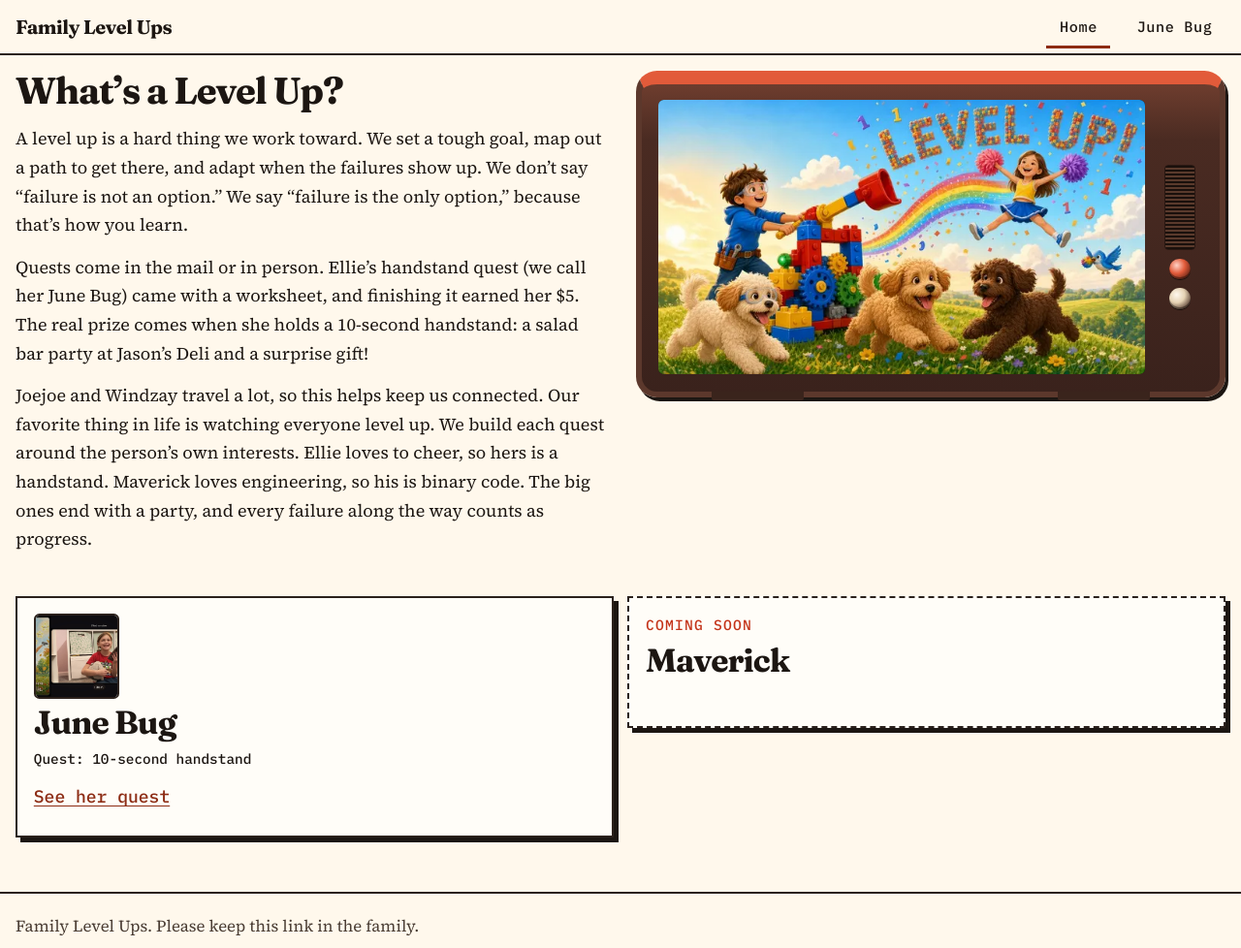
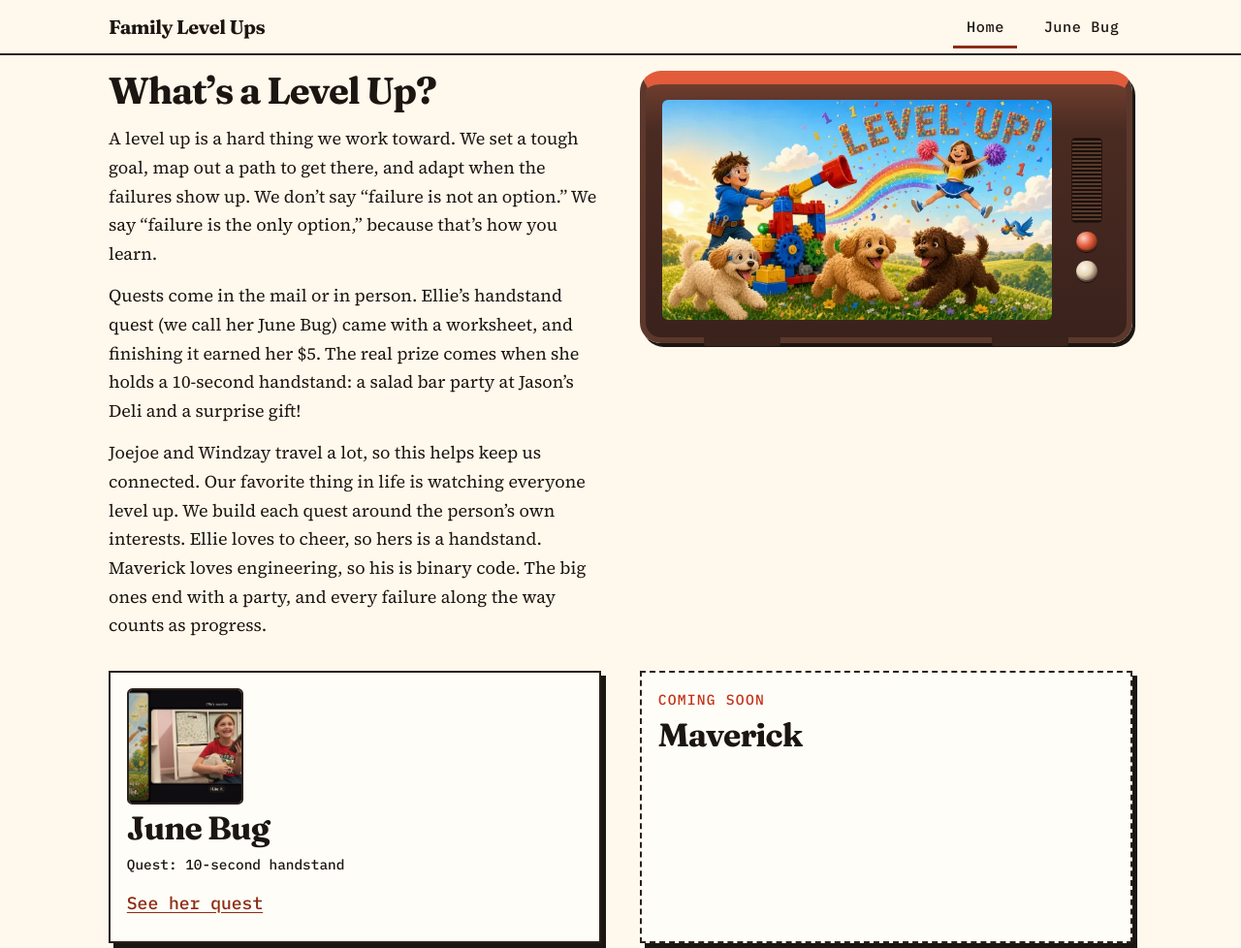
Before and after one commit to familylevelups/familylevelups.github.io, a plain HTML site: page index.html in a window 1280 px wide. Shown: the top 978 px of the page at 97% size. Drawn offline with Linux system fonts and the light colour scheme.

Commit message:
Align the desktop pages on one centered grid.
Share a 1120px container, match the hero and card columns, and center the June Bug column.

Co-authored-by: KidRunComVC <KidRunComVC@users.noreply.github.com>

```diff
--- a/css/styles.css
+++ b/css/styles.css
@@ -97,10 +97,7 @@ html {
 }
 
 body {
-  display: flex;
-  flex-direction: column;
   margin: 0;
-  min-height: 100vh;
   background: var(--bg);
   color: var(--ink);
   font-family: var(--serif);
@@ -109,10 +106,6 @@ body {
   line-height: 1.65;
   font-synthesis: none;
   text-rendering: optimizeLegibility;
-}
-
-main {
-  flex: 1 0 auto;
 }
 
 ::selection {
@@ -177,8 +170,11 @@ a:focus-visible {
 .wrap,
 .mast-inner,
 .footer-inner {
-  width: min(1400px, calc(100% - 2rem));
+  box-sizing: border-box;
+  width: min(1120px, 100%);
   margin-inline: auto;
+  padding-left: 20px;
+  padding-right: 20px;
 }
 
 .mast {
@@ -294,16 +290,26 @@ h2 {
 }
 
 .family-catalog {
-  padding: 1rem 0 0;
+  padding: 1.25rem 0 0;
 }
 
 .family-entry {
-  max-width: 42rem;
-  margin: 0 0 2.75rem;
+  max-width: none;
+  margin: 0 0 2rem;
 }
 
 .family-catalog > .family-entry:last-child {
-  margin-bottom: 3.5rem;
+  margin-bottom: 0;
+}
+
+.read-col {
+  width: min(720px, 100%);
+  margin-inline: auto;
+}
+
+.split {
+  display: grid;
+  gap: 1.15rem;
 }
 
 .family-entry .kicker {
@@ -503,8 +509,7 @@ h2 {
 .people {
   display: grid;
   gap: 0.9rem;
-  max-width: 42rem;
-  margin: 0 0 3.5rem;
+  margin: 2rem 0 0;
   padding: 0;
   list-style: none;
 }
@@ -524,10 +529,11 @@ h2 {
 }
 
 .person-thumb {
-  width: 5.5rem;
-  max-width: 5.5rem;
-  height: 5.5rem;
+  width: 7.5rem;
+  max-width: 7.5rem;
+  height: 7.5rem;
   object-fit: cover;
+  object-position: center 20%;
   border: 2px solid var(--stroke);
   border-radius: 0.35rem;
 }
@@ -575,6 +581,7 @@ a.person-card:focus-visible {
 }
 
 .site-footer {
+  margin-top: 56px;
   border-top: 2px solid var(--stroke);
   padding: 1.25rem 0 2rem;
 }
@@ -591,6 +598,10 @@ a.person-card:focus-visible {
   font-size: clamp(1.85rem, 3vw, 2.5rem);
 }
 
+.level-up-copy p {
+  margin: 0.85rem 0 0;
+}
+
 @media (min-width: 700px) {
   .brand {
     font-size: 1.25rem;
@@ -604,21 +615,23 @@ a.person-card:focus-visible {
     padding-top: 1rem;
   }
 
-  .people {
-    grid-template-columns: 1fr 1fr;
-  }
 }
 
 @media (min-width: 900px) {
-  .family-entry:has(.tv) {
-    display: grid;
-    grid-template-columns: minmax(0, 1fr) minmax(0, 1fr);
-    column-gap: 2rem;
-    align-items: start;
-    max-width: none;
+  .wrap,
+  .mast-inner,
+  .footer-inner {
+    padding-left: 32px;
+    padding-right: 32px;
   }
 
-  .family-entry:has(.tv) .tv {
+  .split {
+    grid-template-columns: 1fr 1fr;
+    gap: 40px;
+    align-items: start;
+  }
+
+  .hero-grid .tv {
     grid-column: 2;
     grid-row: 1;
     margin: 0;
@@ -629,9 +642,23 @@ a.person-card:focus-visible {
     border-radius: 1.35rem;
   }
 
-  .level-up-copy {
+  .hero-grid .level-up-copy {
     grid-column: 1;
     grid-row: 1;
+  }
+
+  .people {
+    align-items: stretch;
+  }
+
+  .people > li {
+    display: flex;
+  }
+
+  .people .person-card {
+    flex: 1 1 auto;
+    width: 100%;
+    height: 100%;
   }
 
   .tv-side {
@@ -654,10 +681,6 @@ a.person-card:focus-visible {
   .tv::after {
     bottom: -0.55rem;
     height: 0.55rem;
-  }
-
-  .family-catalog:has(.tv) .people {
-    max-width: none;
   }
 }
 
--- a/index.html
+++ b/index.html
@@ -27,9 +27,9 @@
       </div>
     </header>
 
-    <main id="content" tabindex="-1">
-      <section class="catalog wrap family-catalog" aria-labelledby="level-up-heading">
-        <div class="family-entry">
+    <main id="content" class="wrap" tabindex="-1">
+      <section class="family-catalog" aria-labelledby="level-up-heading">
+        <div class="split hero-grid">
           <div class="tv">
             <picture class="level-hero">
               <source type="image/webp" srcset="/assets/img/level-up-hero-640.webp 640w, /assets/img/level-up-hero-1024.webp 1024w" sizes="(min-width: 900px) min(700px, 46vw), calc(100vw - 2rem)">
@@ -48,7 +48,7 @@
             <p>Joejoe and Windzay travel a lot, so this helps keep us connected. Our favorite thing in life is watching everyone level up. We build each quest around the person’s own interests. Ellie loves to cheer, so hers is a handstand. Maverick loves engineering, so his is binary code. The big ones end with a party, and every failure along the way counts as progress.</p>
           </div>
         </div>
-        <ul class="people">
+        <ul class="split people">
           <li>
             <article class="person-card">
               <img class="person-thumb" src="/assets/video/ellie-reaction-poster.jpg" alt="" width="1920" height="1080" loading="lazy">
```
Also changed, not shown: 404.html (+2 -2 lines), june-bug/index.html (+5 -3 lines).
